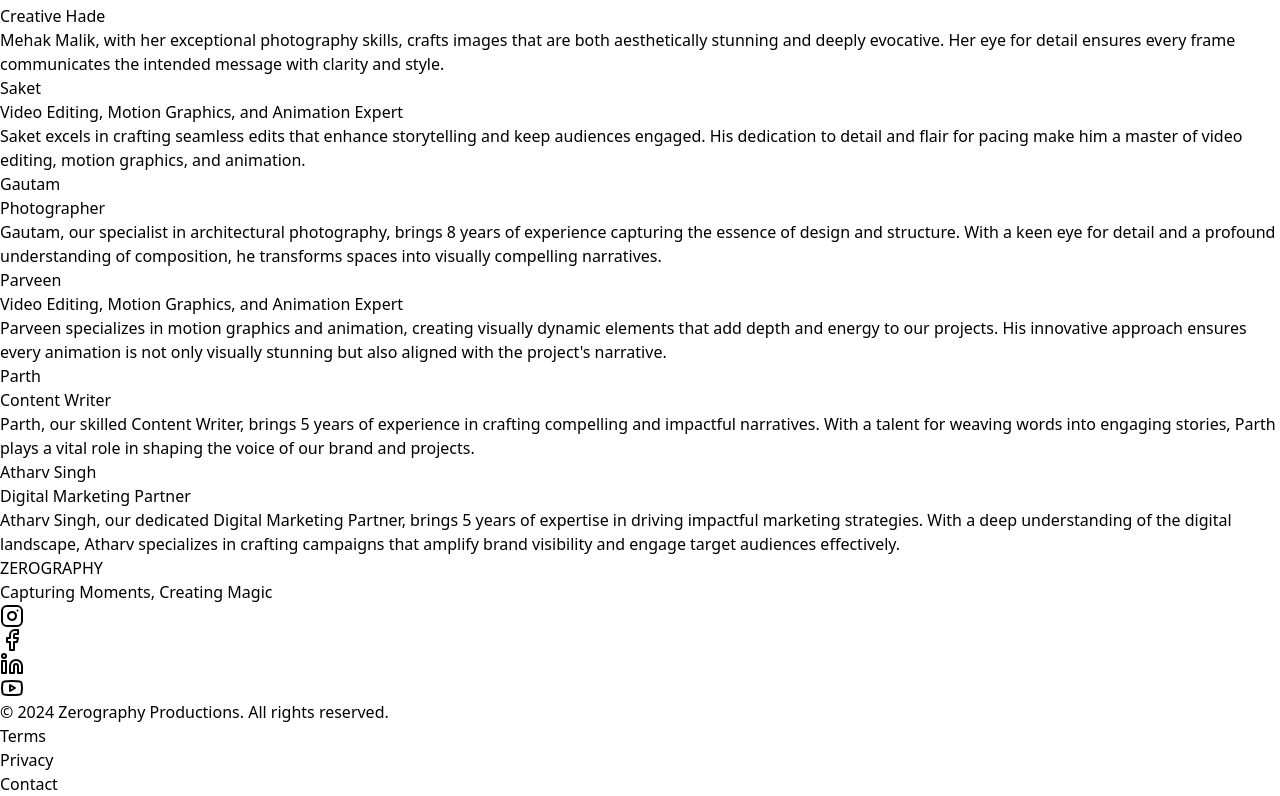
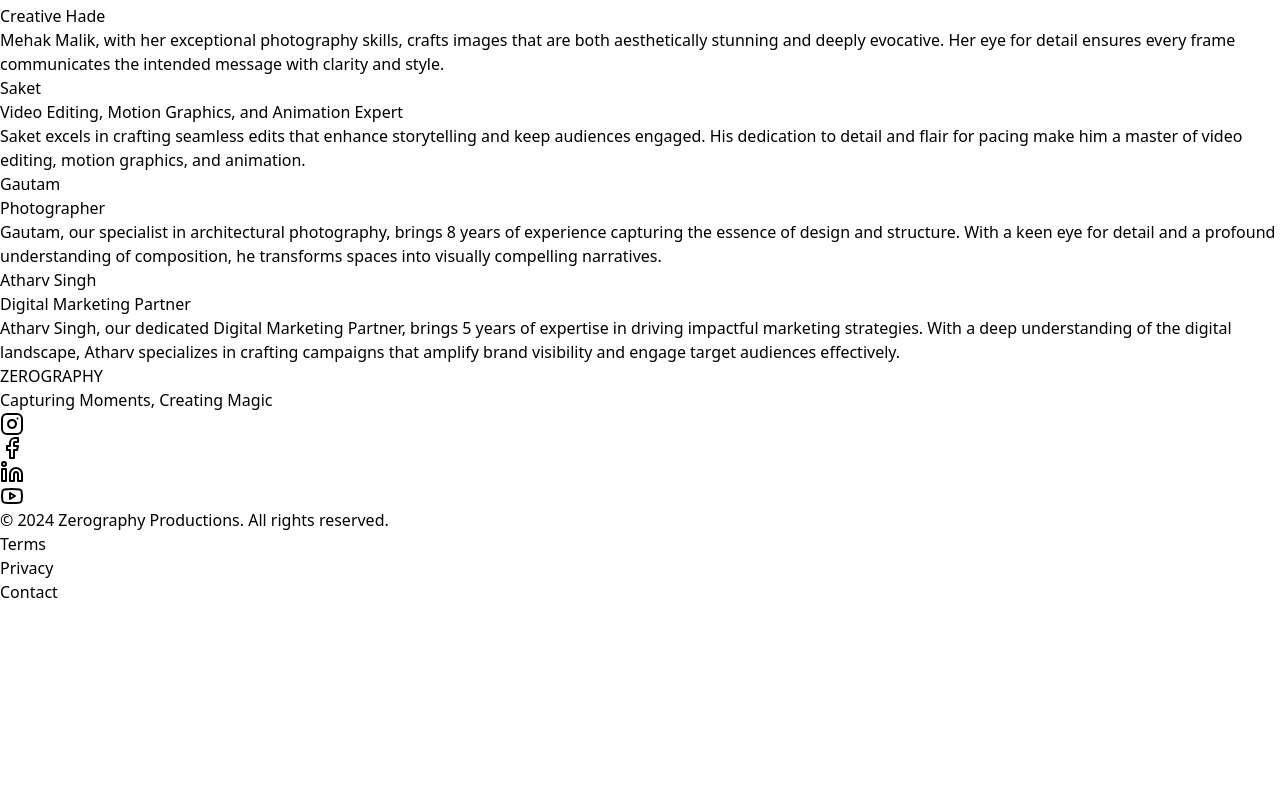
Before and after one commit to zerographyproduction/zero, a Next.js app: page /about-us in a window 1280 px wide. Shown: the part 1296-2092 px from the top of the page. After the commit the page ends 1900 px from the top, so only its background shows below. Built offline with nearby package versions, Linux system fonts and the light colour scheme.

Commit message:
Update page.jsx
Parth & parveen remove

```diff
--- a/src/app/about-us/page.jsx
+++ b/src/app/about-us/page.jsx
@@ -76,21 +76,7 @@
     description:
       'Gautam, our specialist in architectural photography, brings 8 years of experience capturing the essence of design and structure. With a keen eye for detail and a profound understanding of composition, he transforms spaces into visually compelling narratives.',
   },
-  {
-    image: user,
-    name: 'Parveen',
-    role: 'Video Editing, Motion Graphics, and Animation Expert',
-    description:
-      "Parveen specializes in motion graphics and animation, creating visually dynamic elements that add depth and energy to our projects. His innovative approach ensures every animation is not only visually stunning but also aligned with the project's narrative.",
-  },
-  {
-    image: user,
-    name: 'Parth',
-    role: 'Content Writer',
-    description:
-      'Parth, our skilled Content Writer, brings 5 years of experience in crafting compelling and impactful narratives. With a talent for weaving words into engaging stories, Parth plays a vital role in shaping the voice of our brand and projects.',
-  },
-  {
+   {
     image: user,
     name: 'Atharv Singh',
     role: 'Digital Marketing Partner',
```
